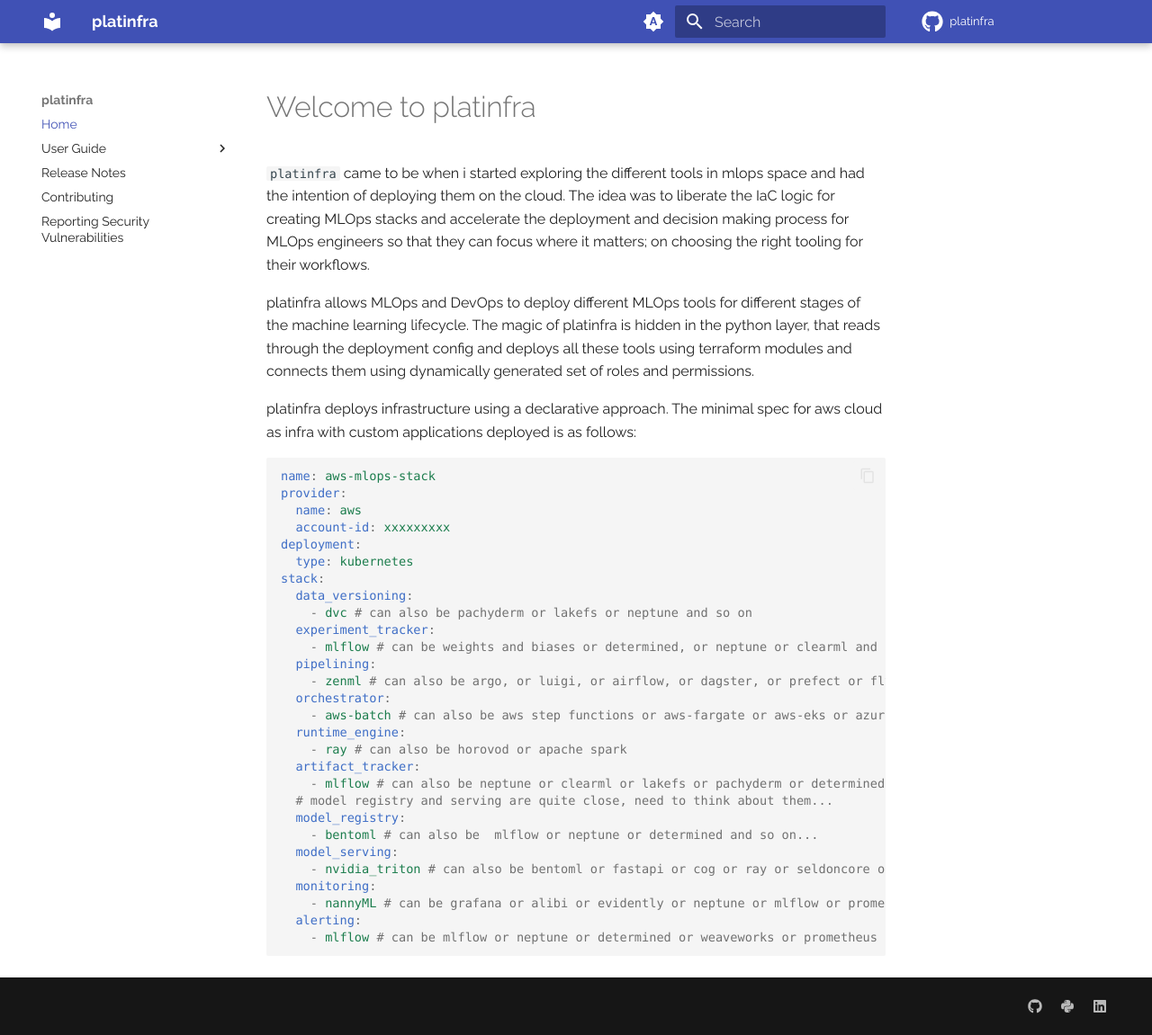
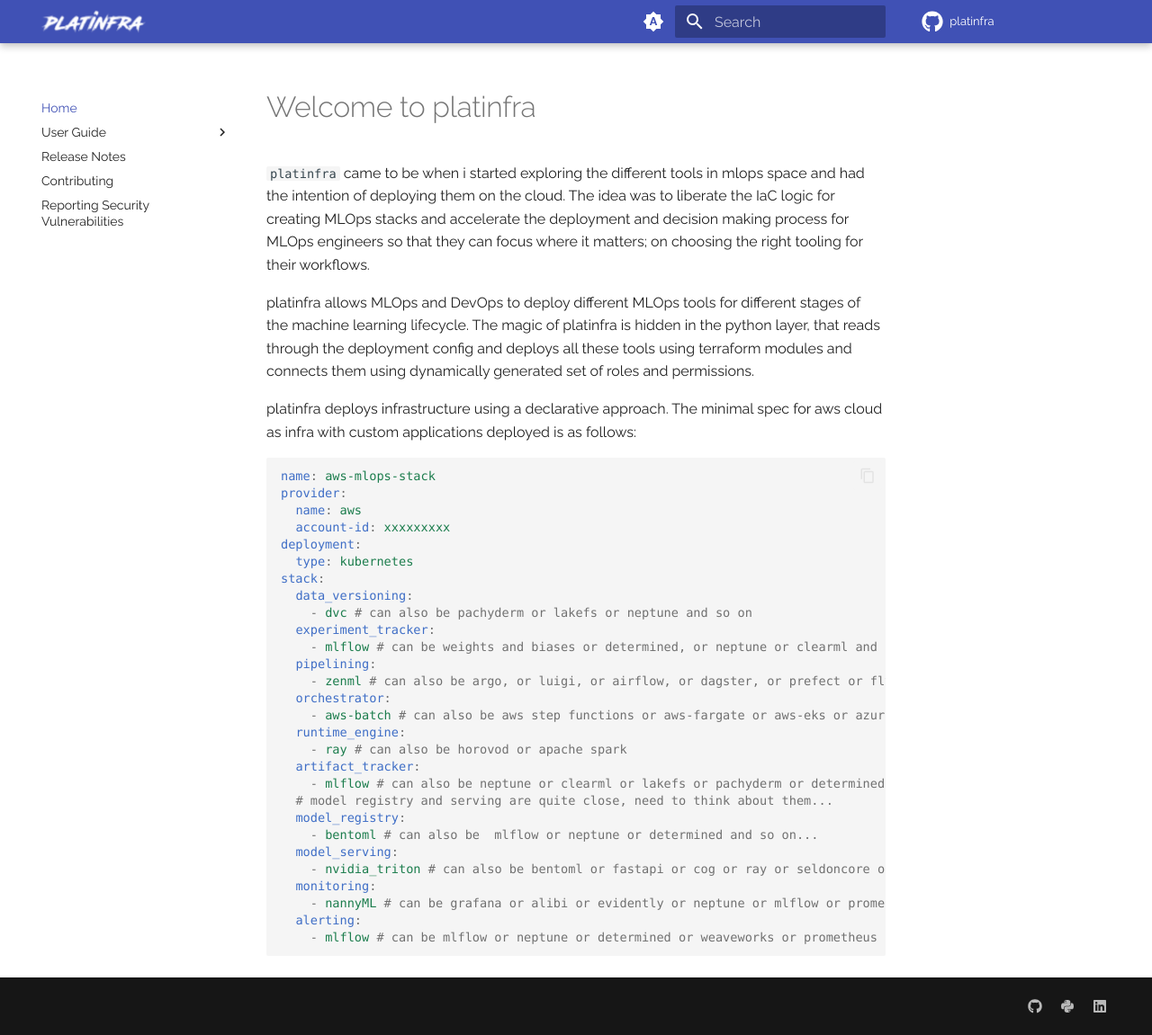
Before and after one commit to mlinfra-io/mlinfra, an MkDocs documentation site: the page built from docs/index.md, in a window 1280 px wide and 1151 px high. Shown: the whole window at 90% size. Built offline with MkDocs 1.6.1 and Material for MkDocs 9.7.7, drawn with Linux system fonts in a browser that asks for light colours; some web fonts are replaced; plug-ins that fetch from the network failed and are left out; comment, search, counter and statistics services are not loaded; the version menu is left out.

Commit message:
Updated docs logos
Signed-off-by: Ali Abbas Jaffri <ali.abbasjaffri@live.com>

```diff
--- a/mkdocs.yml
+++ b/mkdocs.yml
@@ -1,4 +1,4 @@
-site_name: platinfra
+site_name: ""
 site_url: https://platinfra.github.io/
 repo_name: platinfra
 repo_url: https://github.com/platinfra/platinfra
@@ -24,6 +24,8 @@
   font:
     text: Raleway
     code: mononoki
+  logo: _images/platinfra-white.png
+  favicon: _images/platinfra-minimal-white.png
   features:
     - content.tabs.link
     - content.code.copy
```
